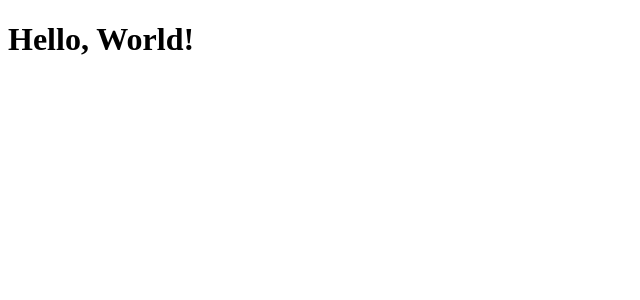
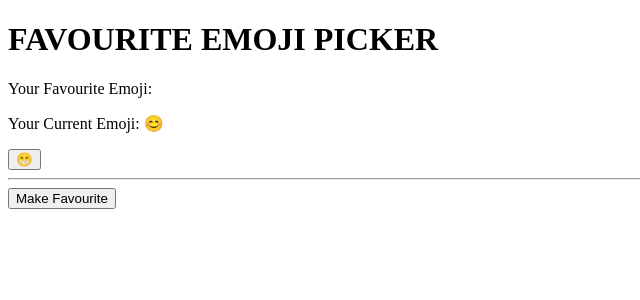
Before and after one commit to maghfoor-a/emoji-picker-app-react, a React (Create React App) app: page / in a window 1280 px wide. Shown: the top 300 px of the page, without its empty margins (0-640 px from the left). Built offline with nearby package versions, Linux system fonts and the light colour scheme; the HTML template or start-up script is replaced by a standard one.

Commit message:
added one emoji and a favourite button

```diff
--- a/src/App.tsx
+++ b/src/App.tsx
@@ -1,7 +1,8 @@
-import { greet } from "./utils/greet";
+import EmojiPicker from "./components/EmojiPicker"
 
 function App(): JSX.Element {
-  return <h1>{greet("World")}</h1>;
+  return <EmojiPicker/>
+
 }
 
 export default App;
--- /dev/null
+++ b/src/components/EmojiPicker.tsx
@@ -0,0 +1,28 @@
+import { useState } from 'react';
+
+export default function EmojiPicker(): JSX.Element {
+    const [emojiFromCurrentRender, queueRerenderWithNewEmoji] =
+    useState("😊");
+    const [currentFavouriteEmoji, queueRerenderwithNewFavouriteEmoji] =
+    useState("");
+
+    const handleStoreCurrentEmoji = () => {
+        queueRerenderwithNewFavouriteEmoji(emojiFromCurrentRender);
+    };
+
+    const handleBigSmile = () => {
+        queueRerenderWithNewEmoji("😁")
+    };
+
+    return (
+        <>
+        <h1>FAVOURITE EMOJI PICKER</h1>
+        <p>Your Favourite Emoji: {currentFavouriteEmoji}</p>
+        <p>Your Current Emoji: {emojiFromCurrentRender}</p>
+        <button onClick={handleBigSmile}>😁</button>
+
+        <hr />
+        <button onClick={handleStoreCurrentEmoji}>Make Favourite</button>
+        </>
+    )
+}
```
